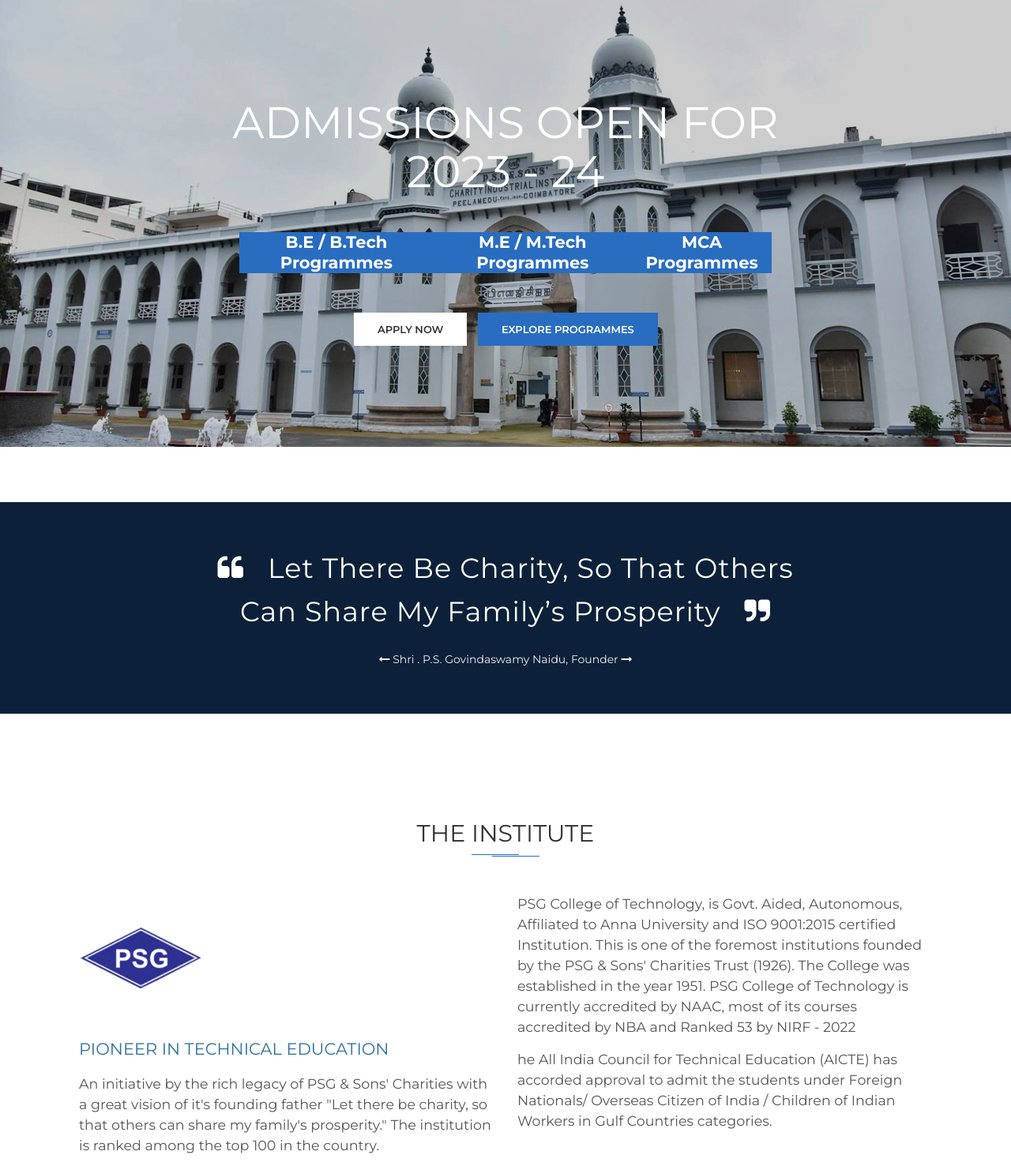
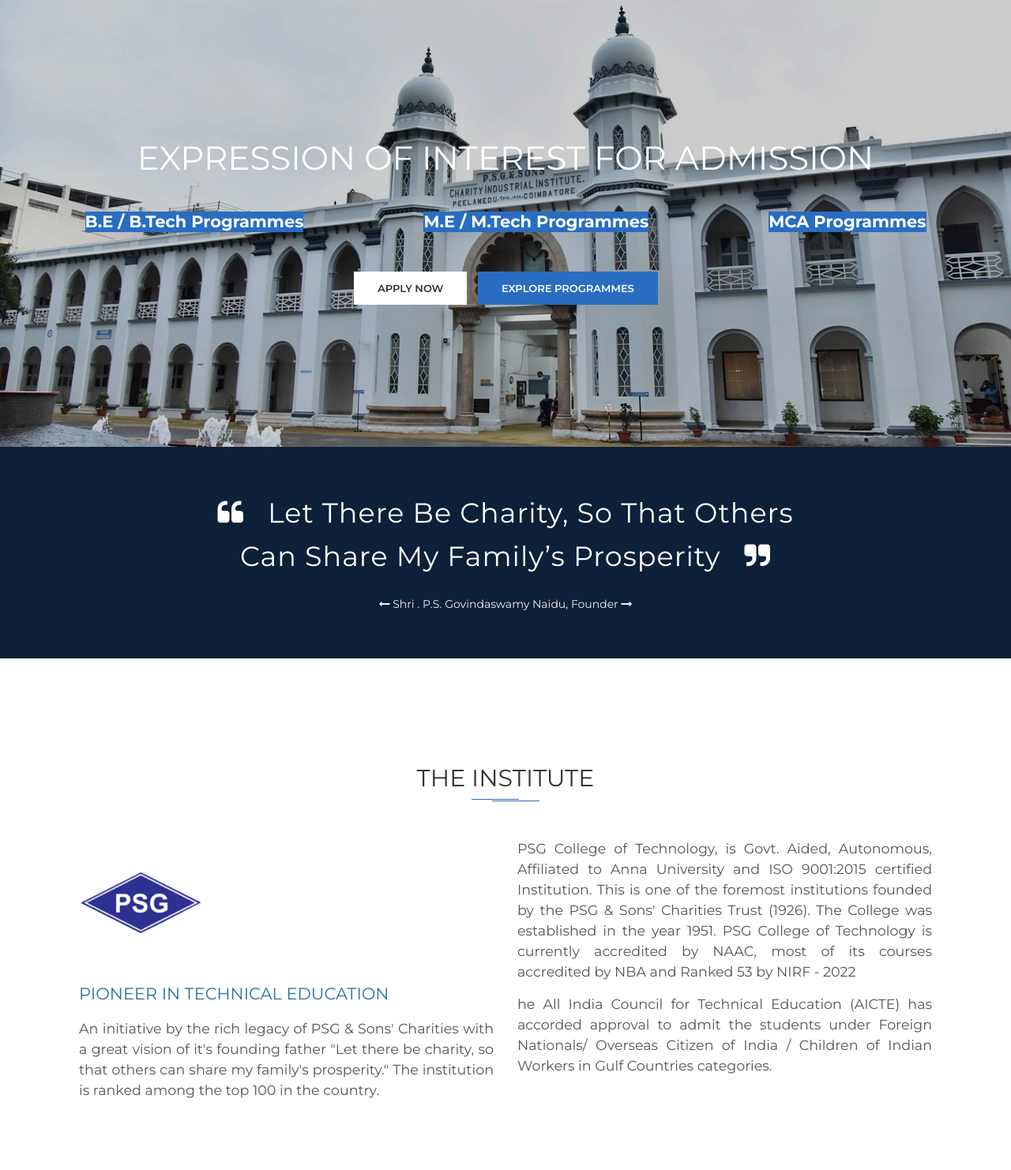
Before and after one commit to mona-12-milan/admission-, a plain HTML site: page index.html in a window 1280 px wide. Shown: the part 229-1711 px from the top of the page at 79% size. Drawn offline with Linux system fonts and the light colour scheme.

Commit message:
Add files via upload

```diff
--- a/index.html
+++ b/index.html
@@ -152,7 +152,7 @@
 	</header>
 
 
-<section class="slider-area" style="padding-bottom: 5em;">
+<section class="slider-area" style="">
 	<div>
 		<div class="slider-items">
 			<img src="assets/images/slider/4.jpg" alt="" class="slider"/>
@@ -161,8 +161,8 @@
 						<div class="table-cell">
 							<div class="container">
 								<div class="row">
-									<div class="col-xs-12 col-md-8 col-md-offset-2">
-											<h2 style="font-size: 4em;">Admissions open for 2023 - 24</h2>
+									<div class="">
+											<h2 style="font-size: 3em;">expression of interest for admission</h2>
 											<div class="admission">
 												<p style="background-color: #296dc1 ;font-size: 1.5em">B.E / B.Tech Programmes </p>
 												<p style="background-color: #296dc1;font-size: 1.5em">M.E / M.Tech Programmes</p>
@@ -214,13 +214,13 @@
 			</p>
 			<h3 class="para-heading" style="color: #2d71a1; font-size: 1.5em;">PIONEER IN TECHNICAL EDUCATION</h3>
 
-			<p class="para" style="font-size: 1.25em;">An initiative by the rich legacy of PSG & Sons' Charities with a great vision of it's founding father "Let there be charity, so that others can share my family's prosperity." The institution is ranked among the top 100 in the country.</p>
+			<p class="para" align="justify" style="font-size: 1.25em;">An initiative by the rich legacy of PSG & Sons' Charities with a great vision of it's founding father "Let there be charity, so that others can share my family's prosperity." The institution is ranked among the top 100 in the country.</p>
 
 		  </div>
 		  <div class="col-xs-6 col-md-6">
-<!--            <p class="para" style="color: #2d71a1; font-size: 1.25em">Ultimately mould young men and women capable of assuming leadership of the society !</p> -->
+<!--            <p class="para" align="justify" style="color: #2d71a1; font-size: 1.25em">Ultimately mould young men and women capable of assuming leadership of the society !</p> -->
 
-			<p class="para" style="font-size: 1.25em;">PSG College of Technology, is Govt. Aided, Autonomous,
+			<p class="para" align="justify" style="font-size: 1.25em;">PSG College of Technology, is Govt. Aided, Autonomous,
 				Affiliated to Anna University and ISO 9001:2015 certified
 				Institution. This is one of the foremost institutions founded by
 				the PSG & Sons' Charities Trust (1926). The College was
@@ -228,7 +228,7 @@
 				currently accredited by NAAC, most of its courses accredited by
 				NBA and Ranked 53 by NIRF - 2022</p>
 
-			<p class="para" style="font-size: 1.25em;">he All India Council for Technical Education (AICTE) has
+			<p class="para"  align="justify" style="font-size: 1.25em;">he All India Council for Technical Education (AICTE) has
 				accorded approval to admit the students under Foreign
 				Nationals/ Overseas Citizen of India / Children of Indian
 				Workers in Gulf Countries categories. </p>
```
